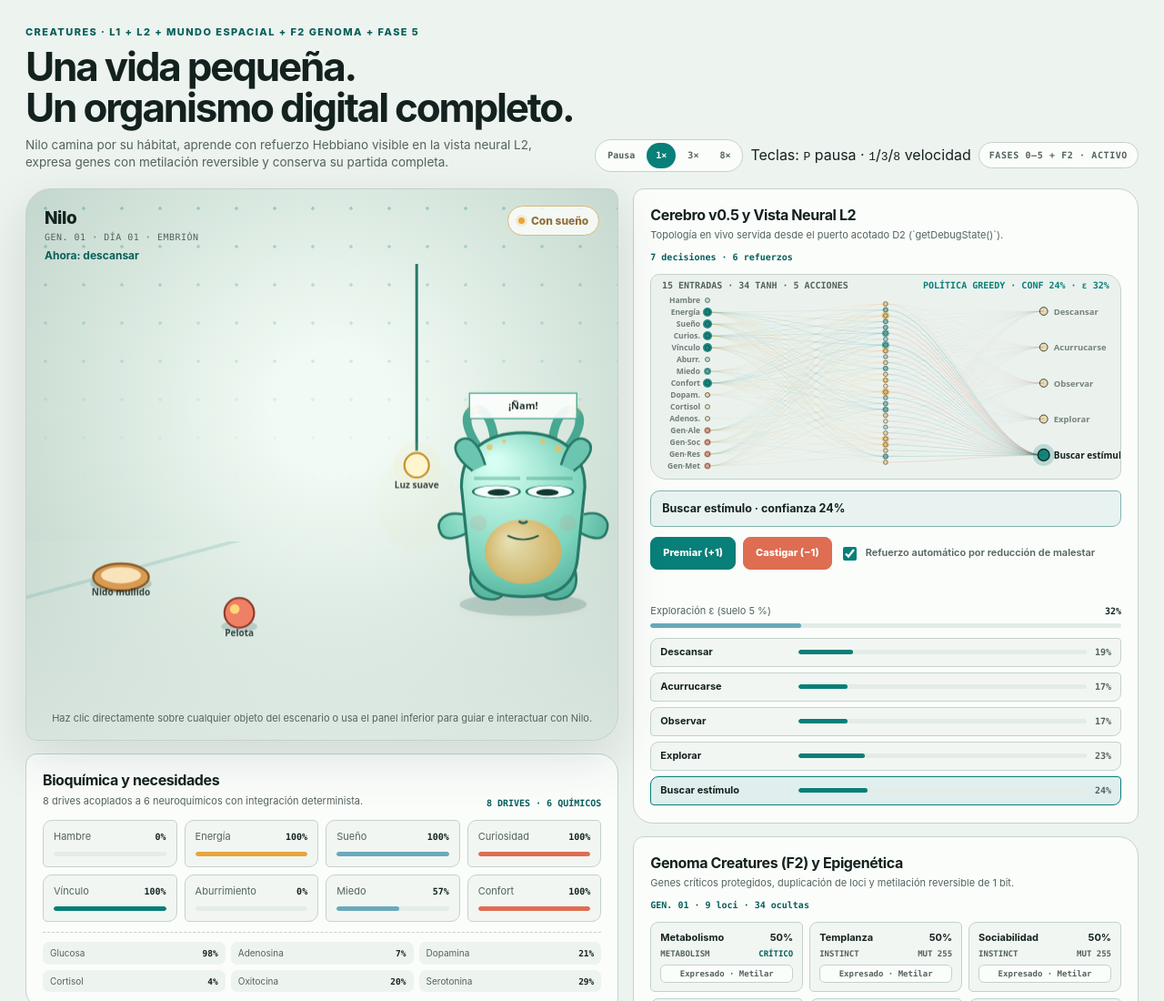
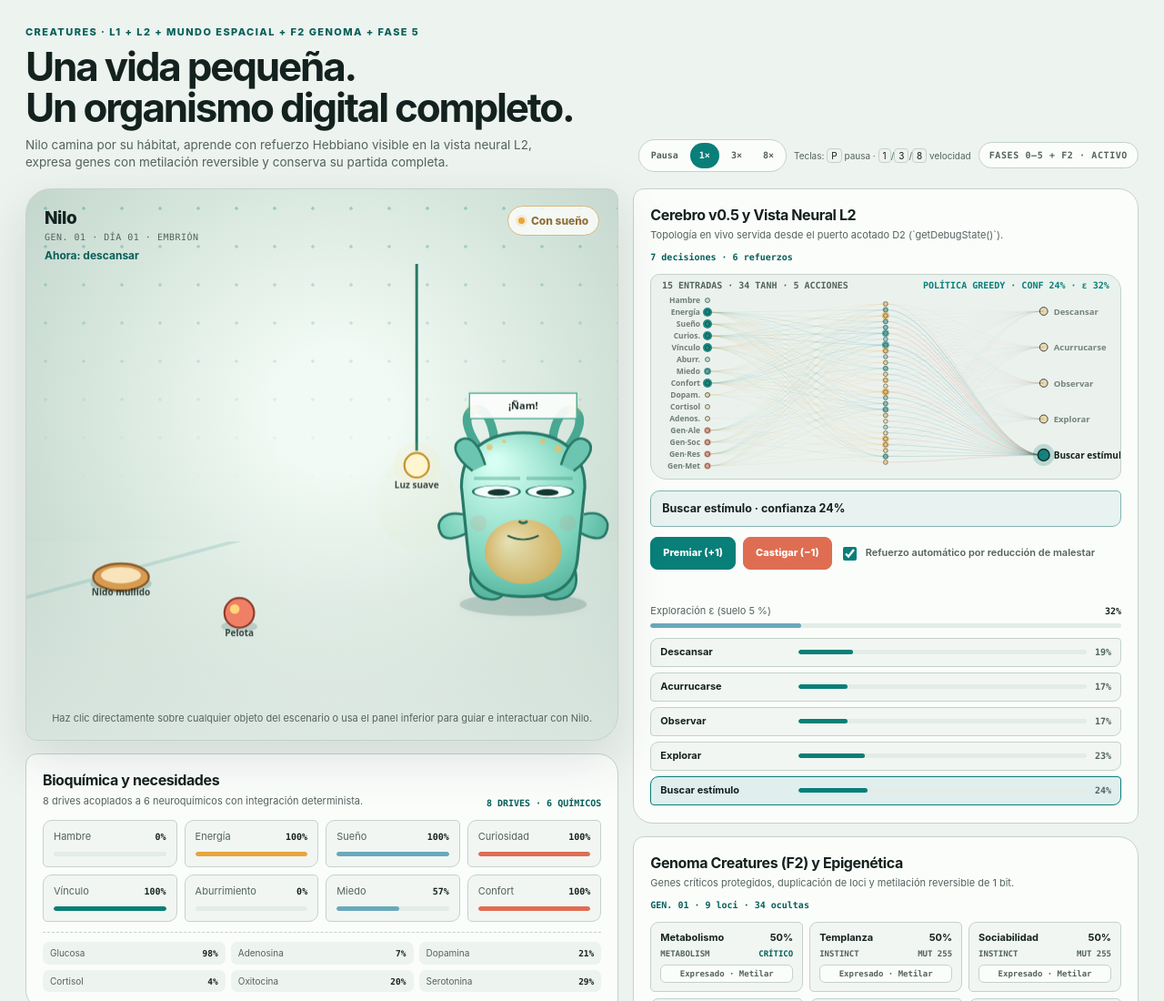
Before and after one commit to Purplerave/creatures, a website built with Vite: page index.html in a window 1280 px wide. Shown: the top 1100 px of the page at 91% size. Built offline with nearby package versions, Linux system fonts and the light colour scheme.

Commit message:
Style simulation shortcut hint

```diff
--- a/index.html
+++ b/index.html
@@ -106,6 +106,18 @@
         background: transparent;
         font: 700 10px ui-monospace, SFMono-Regular, Menlo, monospace;
         cursor: pointer;
+      }
+      .speed-hint {
+        color: var(--muted);
+        font-size: 10px;
+        text-align: center;
+      }
+      .speed-hint kbd {
+        padding: 1px 4px;
+        border: 1px solid var(--line);
+        border-radius: 4px;
+        color: var(--ink);
+        font: inherit;
       }
       .speed-btn[aria-pressed="true"] {
         color: white;
```
